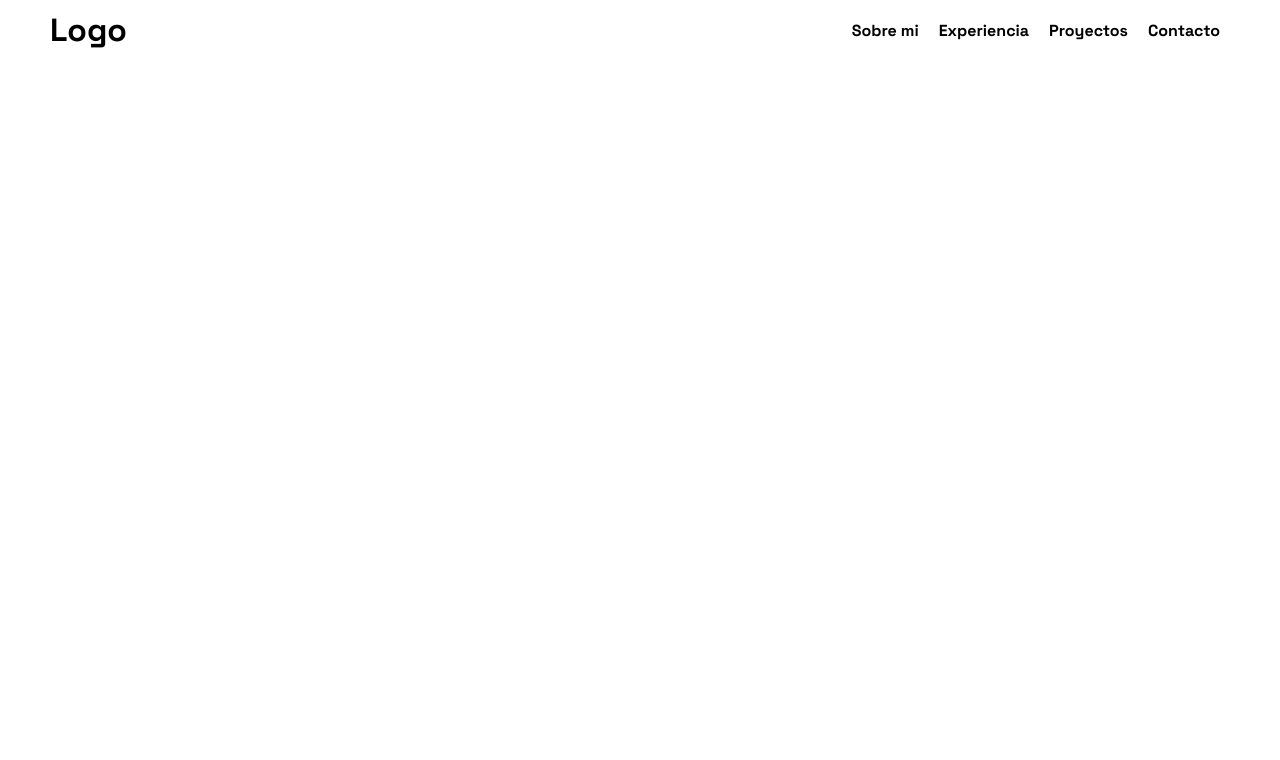
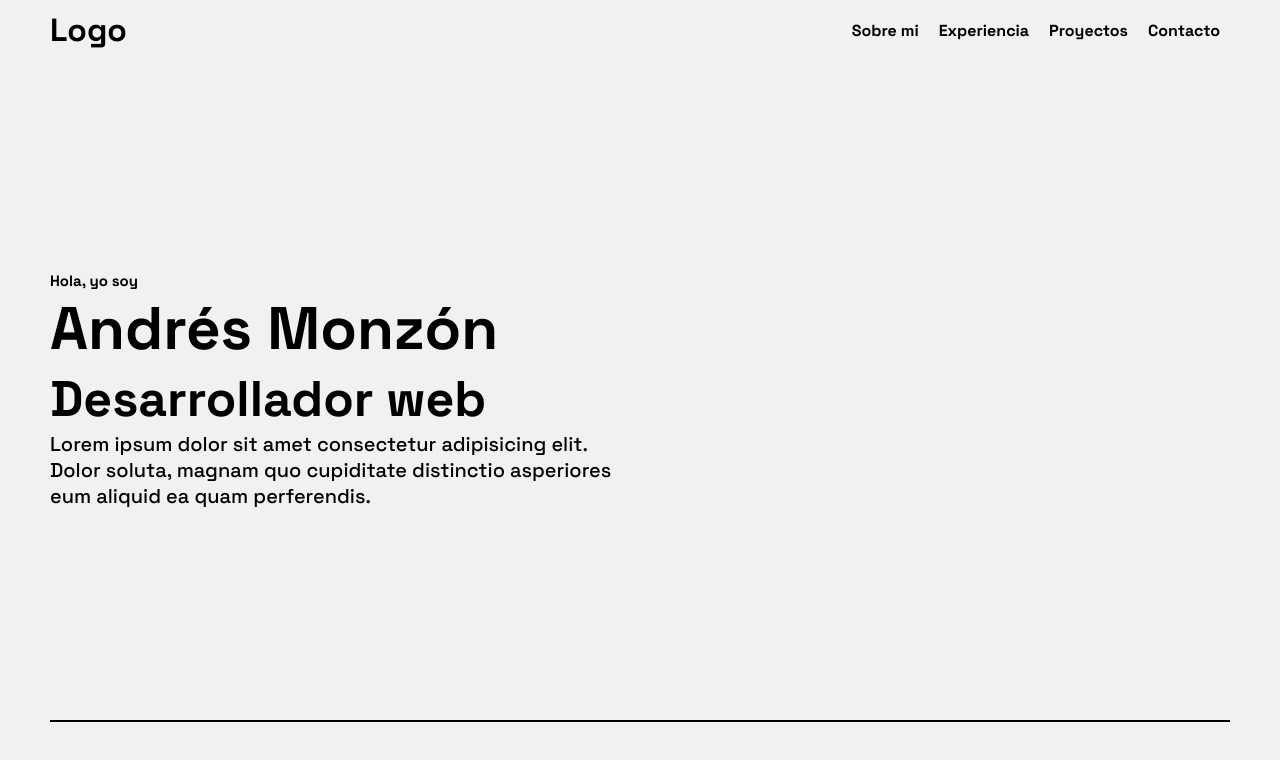
Before and after one commit to Andymonzon/Portfolio, a React (Vite) app: page / in a window 1280 px wide. Shown: the top 760 px of the page. Built offline with nearby package versions, Linux system fonts and the light colour scheme.

Commit message:
add the welcome file

```diff
--- a/src/App.jsx
+++ b/src/App.jsx
@@ -1,4 +1,5 @@
 import { Header } from "./components/Header/Header"
+import { Main } from "./components/Main/Main"
 
 
 function App() {
@@ -7,6 +8,7 @@ function App() {
   return (
     <>
       <Header />
+      <Main />
     </>
   )
 }
--- a/src/components/Header/Header.css
+++ b/src/components/Header/Header.css
@@ -45,6 +45,10 @@
     font-size: 16px;
 }
 
+.contianer-header-mobil{
+    z-index: 1000;
+}
+
 .container-btn-close {
     display: flex;
     justify-content: space-between;
@@ -75,7 +79,7 @@
     transition: .3s;
 }
 
-@media screen and (min-width: 768px) {
+@media screen and (min-width: 1024px) {
     .contianer-header-mobil{
         display: none;
     }
@@ -96,6 +100,15 @@
         list-style: none;
     }
 
+    .contianer-header .nav ul li:hover{
+        transform: scale(1.2) !important;
+        transition: transform .2s;
+    }
+
+    .contianer-header .nav ul li{
+        transition: transform .2s;
+    }
+
     .contianer-header .nav ul li a{
         text-decoration: none;
         color: #000;
--- a/src/components/Main/Main.css
+++ b/src/components/Main/Main.css
@@ -0,0 +1,7 @@
+.main{
+    padding: 0 10px;
+}
+
+.separador{
+    border: 1px solid #000;
+}
--- a/src/components/Main/Main.jsx
+++ b/src/components/Main/Main.jsx
@@ -0,0 +1,13 @@
+import { Welcome } from "../Welcome/Welcome"
+import './Main.css'
+
+const Main = () => {
+    return(
+        <main className="main">
+            <Welcome />
+            <div className="separador"></div>
+        </main>
+    )
+}
+
+export { Main }
--- /dev/null
+++ b/src/components/Welcome/Welcome.css
@@ -0,0 +1,87 @@
+.container-welcome {
+    box-sizing: border-box;
+}
+
+.text-card-welcome h2 {
+    font-size: 14px;
+}
+
+.text-card-welcome h3 {
+    font-size: 35px;
+}
+
+.text-card-welcome h4 {
+    font-size: 33px;
+}
+
+.description-welcome p {
+    font-size: 13px;
+    font-weight: 500;
+}
+
+.section-welcomo-img{
+    display: none;
+}
+
+@media screen and (min-width: 1024px) {
+
+    .container-welcome {
+        box-sizing: border-box;
+    }
+
+    .text-card-welcome h2 {
+        font-size: 15px;
+    }
+
+    .text-card-welcome h3 {
+        font-size: 60px;
+    }
+
+    .text-card-welcome h4 {
+        font-size: 50px;
+    }
+
+    .description-welcome p {
+        font-size: 20px;
+        font-weight: 500;
+    }
+
+    .description-welcome{
+        width: 100%;
+    }
+
+    .container-welcome{
+        display: flex;
+        justify-content: space-between;
+        height: calc(100vh - 140px);
+    }
+
+    .container-text-welcome{
+        width: 50%;
+        display: flex;
+        flex-direction: column;
+        justify-content: center;
+    }
+
+    .section-welcomo-img{
+        display: flex;
+        align-items: center;
+        justify-content: center;
+        width: 50%;
+    }
+
+    .welcome-img{
+        width: 80%;
+        height: 80%;
+        border-radius: 50%;
+        display: flex;
+        align-items: center;
+        justify-content: center;
+        background-color: #333;
+    }
+
+    .img-welcome{
+        width: 100%;
+    }
+
+}
--- /dev/null
+++ b/src/components/Welcome/Welcome.jsx
@@ -0,0 +1,77 @@
+import './Welcome.css'
+import { motion } from 'framer-motion'
+import svgWelcome from '../../assets/undraw_coding_re_iv62.svg'
+
+const variants = {
+    hidden: {
+        scale: 0
+    },
+    visible: {
+        scale: 1,
+        transition: {
+            duration: .5,
+            type: 'spring',
+            mass: 1,
+            delay: 0.2
+        }
+    }
+}
+
+const variantP = {
+    hidden: {
+        y: '-100%',
+        opacity: 0
+    },
+    visible: {
+        y: '0%',
+        opacity: 1,
+        transition: {
+            duration: 1,
+            type: 'spring',
+            delay: .7,
+            mass: 1
+        }
+    }
+}
+
+const Welcome = () => {
+
+    return (
+        <div className='container-welcome'>
+            <section className='container-text-welcome'>
+                <motion.div
+                    initial='hidden'
+                    animate='visible'
+                    variants={variants} className='text-card-welcome'>
+                    <h2>Hola, yo soy</h2>
+                </motion.div>
+                <motion.div
+                    initial='hidden'
+                    animate='visible'
+                    variants={variants}
+                    className='text-card-welcome'>
+                    <h3>Andrés Monzón</h3>
+                </motion.div>
+                <motion.div
+                    initial='hidden'
+                    animate='visible'
+                    variants={variants}
+                    className='text-card-welcome'>
+                    <h4>Desarrollador web</h4>
+                </motion.div>
+                <motion.div
+                    initial='hidden'
+                    animate='visible'
+                    variants={variantP}
+                    className='description-welcome'>
+                    <p>Lorem ipsum dolor sit amet consectetur adipisicing elit. Dolor soluta, magnam quo cupiditate distinctio asperiores eum aliquid ea quam perferendis.</p>
+                </motion.div>
+            </section>
+            <section className='section-welcomo-img'>
+
+            </section>
+        </div>
+    )
+}
+
+export { Welcome }
--- a/src/index.css
+++ b/src/index.css
@@ -9,4 +9,12 @@
 
 body{
   max-width: 100vw;
+  background-color: #f1f1f1;
 }
+
+@media screen and (min-width: 1024px){
+  .main{
+    padding: 0 50px;
+    box-sizing: border-box;
+  }
+}
```
Also changed, not shown: src/assets/undraw_coding_re_iv62.svg (added), src/assets/undraw_programming_re_kg9v.svg (added).
